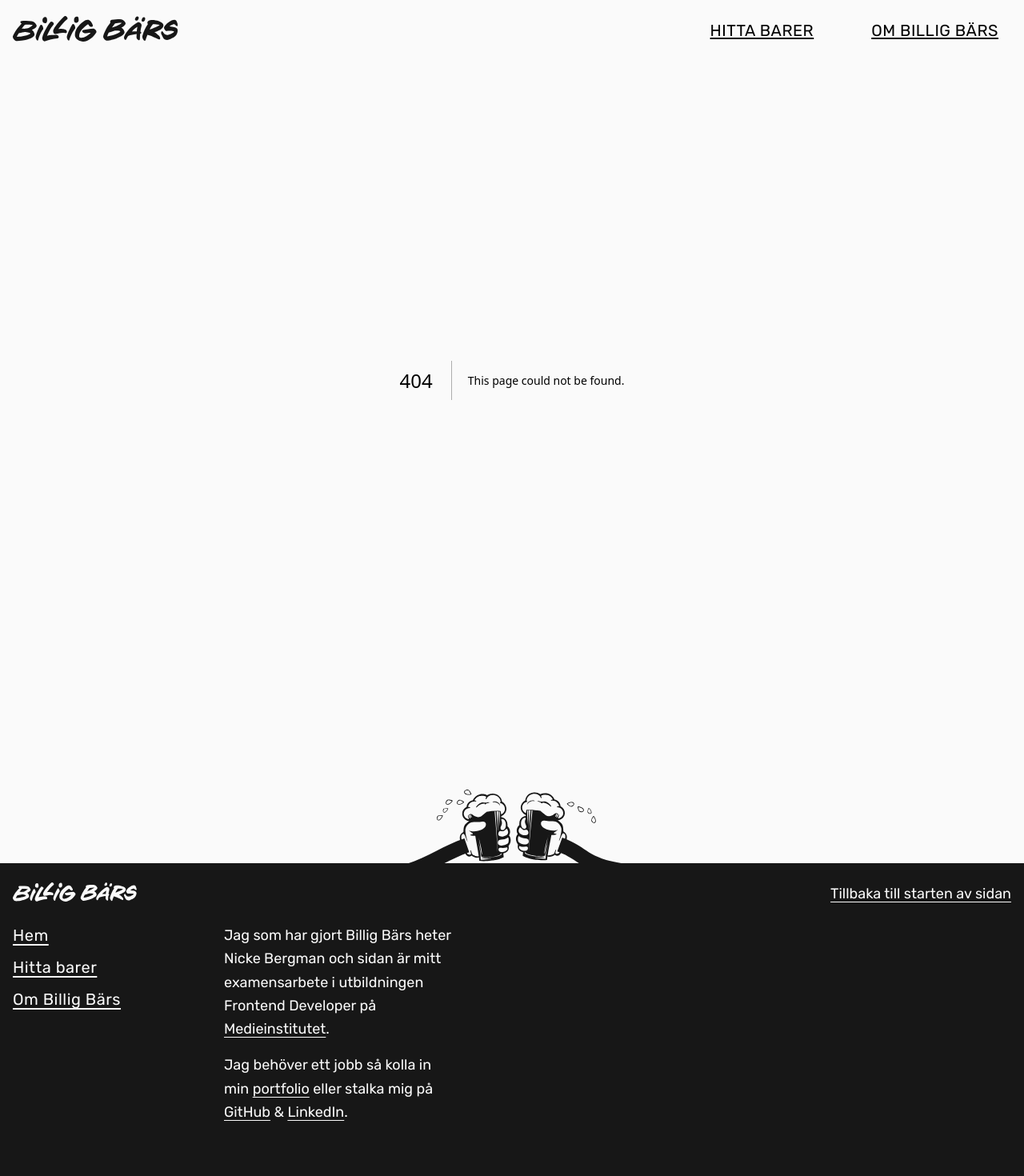
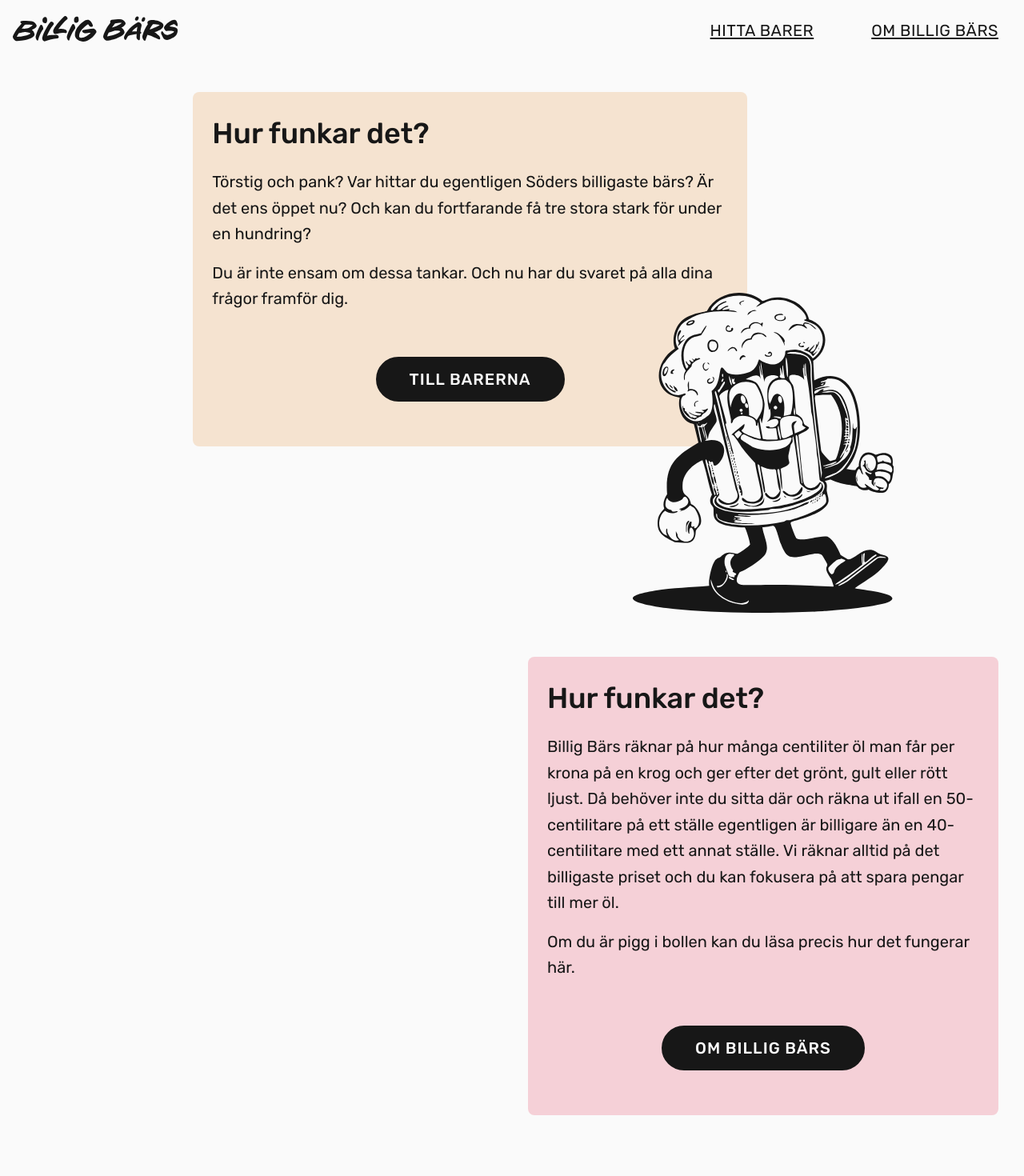
Before and after one commit to nickenickenicke/billig-bars, a Next.js app: page /about in a window 1280 px wide. Before the commit this address had no page. Shown: the top 1470 px of the page at 80% size. Built offline with nearby package versions, Linux system fonts and the light colour scheme; a web font is replaced by a local one.

Commit message:
Created About page

```diff
--- /dev/null
+++ b/src/app/about/page.tsx
@@ -0,0 +1,49 @@
+import { ButtonLink } from '@/components/ButtonLink'
+import { SvgMascot } from '@/components/svgs/SvgMascot'
+import Link from 'next/link'
+
+export default async function About() {
+  return (
+    <>
+      <article className="mt-6 grid grid-cols-12 grid-rows-[auto_auto_3fr_4fr_auto_auto] px-2 md:gap-x-10 md:px-8 md:pt-10 lg:grid-rows-[auto_auto_3fr_4fr_auto]">
+        <div className="col-span-full row-[1/4] rounded-lg bg-bg-mustard md:col-[1/11] md:row-[1/3] lg:col-[3/10]"></div>
+        <h2 className="col-span-full row-[1/2] px-3 pt-4 text-2xl font-medium md:col-[1/11] md:px-6 md:pt-8 md:text-4xl lg:col-[3/10]">
+          Hur funkar det?
+        </h2>
+        <section className="col-span-full row-[2/3] p-3 pb-6 md:col-[1/11] md:px-6 md:pb-14 md:pt-6 md:text-xl lg:col-[3/10]">
+          <p className="md:max-w-[55ch]">
+            Törstig och pank? Var hittar du egentligen Söders billigaste bärs? Är det ens öppet nu?
+            Och kan du fortfarande få tre stora stark för under en hundring?
+          </p>
+          <p className="md:max-w-[55ch]">
+            Du är inte ensam om dessa tankar. Och nu har du svaret på alla dina frågor framför dig.
+          </p>
+          <div className="flex basis-0 justify-center pt-4 md:pt-10">
+            <ButtonLink href="/bars">Till barerna</ButtonLink>
+          </div>
+        </section>
+        <figure className="col-span-full row-[3/6] justify-self-center md:col-[8/13] md:-mt-28 lg:col-[7/13] lg:-mt-48">
+          <SvgMascot className="w-48 md:w-64 lg:h-[400px] lg:w-[unset]" />
+        </figure>
+
+        <section className="col-span-full row-[7/8] mt-8 self-start rounded-lg bg-bg-pink px-3 pb-8 pt-4 md:col-[2/12] md:px-6 md:pb-14 md:pt-8 md:text-xl lg:col-[7/13] lg:row-[6/7] lg:mt-14">
+          <h2 className="text-2xl font-medium md:text-4xl">Hur funkar det?</h2>
+          <p className="pt-3 md:max-w-[55ch] md:pt-6">
+            Billig Bärs räknar på hur många centiliter öl man får per krona på en krog och ger efter
+            det grönt, gult eller rött ljust. Då behöver inte du sitta där och räkna ut ifall en
+            50-centilitare på ett ställe egentligen är billigare än en 40-centilitare med ett annat
+            ställe. Vi räknar alltid på det billigaste priset och du kan fokusera på att spara
+            pengar till mer öl.
+          </p>
+          <p className="md:max-w-[55ch]">
+            Om du är pigg i bollen kan du{' '}
+            <Link href="/about">läsa precis hur det fungerar här</Link>.
+          </p>
+          <div className="flex basis-0 justify-center pt-4 md:pt-10">
+            <ButtonLink href="/about">Om Billig Bärs</ButtonLink>
+          </div>
+        </section>
+      </article>
+    </>
+  )
+}
```
